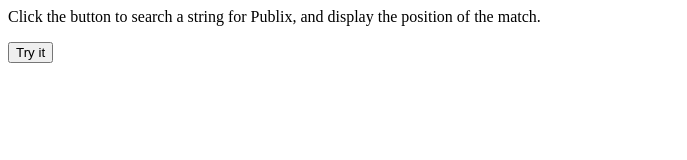
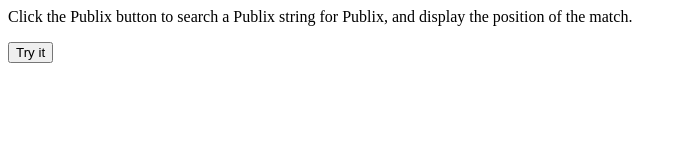
Before and after one commit to rforcier2/publixSearchQuestion, a plain HTML site: page index.html in a window 1280 px wide. Shown: the whole page, without its empty margins (0-687 px from the left). Drawn offline with Linux system fonts and the light colour scheme.

Commit message:
Update index.html

```diff
--- a/index.html
+++ b/index.html
@@ -2,7 +2,7 @@
 <!--
 Simple solution in JavaScript that searches through string reverse and looks for "Publix"
 -->
-<p id="searchString">Click the button to search a string for Publix, and display the position of the match.</p>
+<p id="searchString">Click the Publix button to search a Publix string for Publix, and display the position of the match.</p>
 
 <button onclick="myFunction()">Try it</button>
 
```
